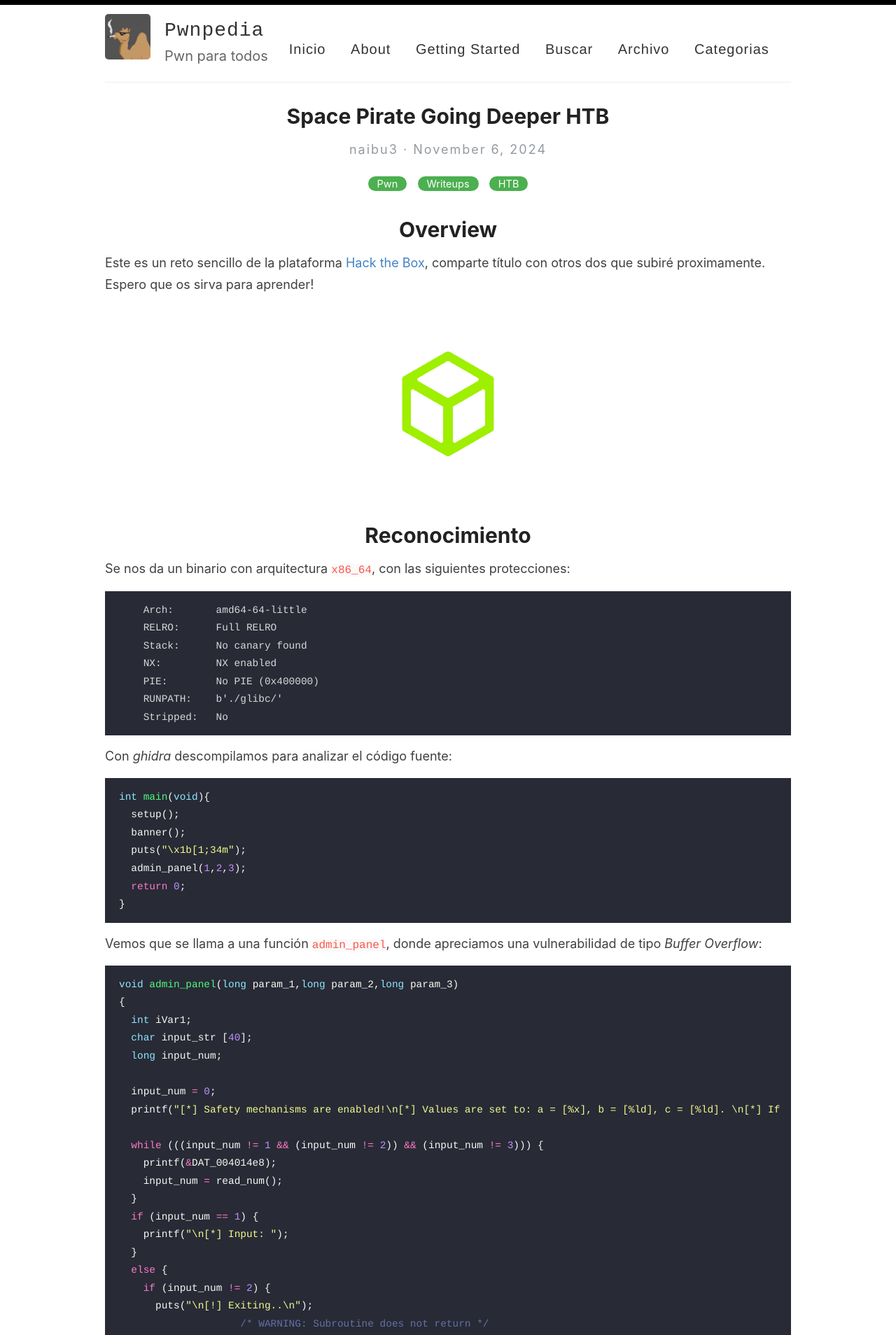
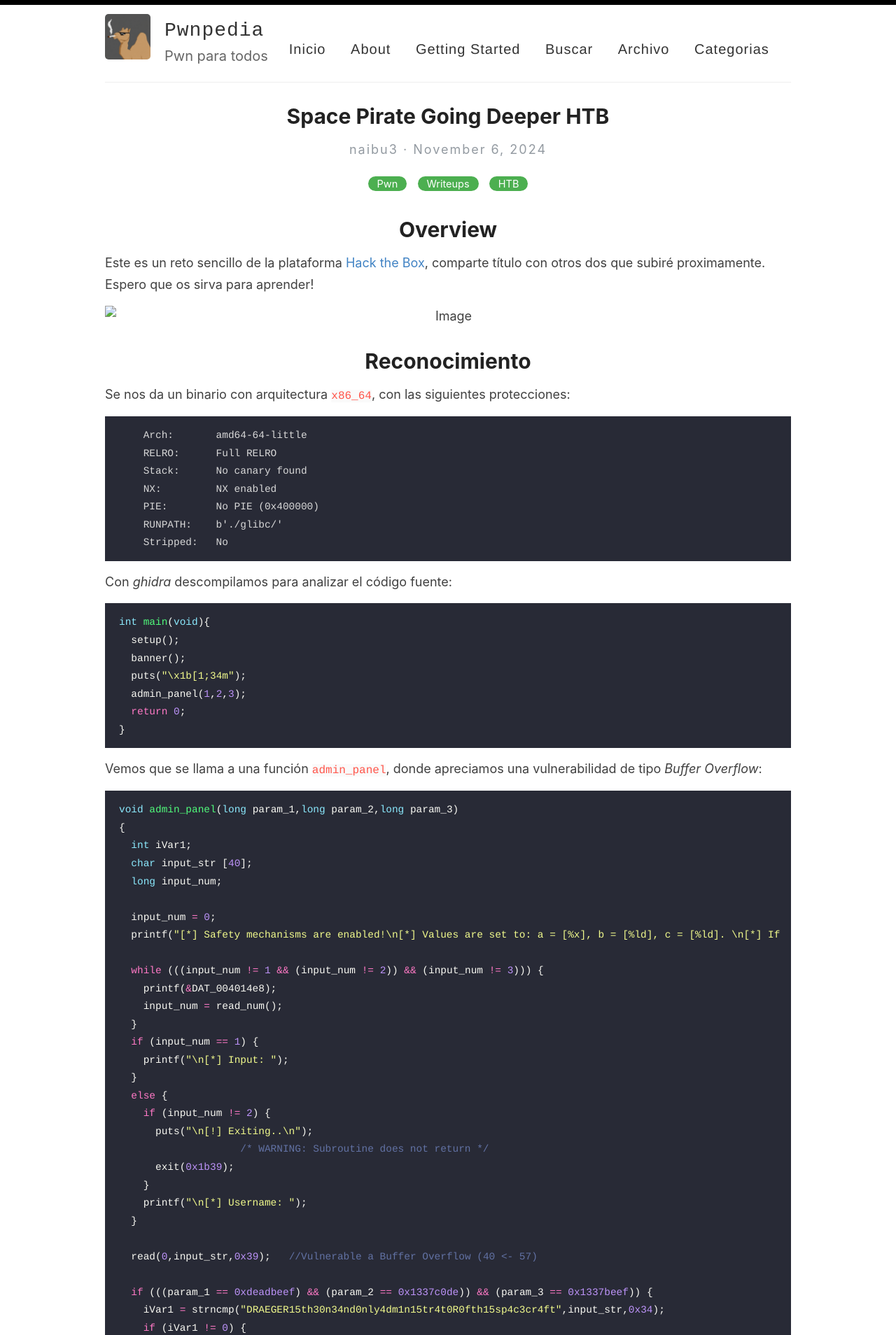
Before and after one commit to naibu3/naibu3.github.io, a Jekyll site: the page built from _posts/2024-11-06-Space-Pirate-Going-Deeper-HTB.md, in a window 1280 px wide. Shown: the top 1908 px of the page at 70% size. Built offline with Jekyll 4.4.1, drawn with Linux system fonts in a browser that asks for light colours; comment, search, counter and statistics services are not loaded.

Commit message:
Update 2024-11-06-Space-Pirate-Going-Deeper-HTB.md

```diff
--- a/_posts/2024-11-06-Space-Pirate-Going-Deeper-HTB.md
+++ b/_posts/2024-11-06-Space-Pirate-Going-Deeper-HTB.md
@@ -9,7 +9,7 @@
 
 Este es un reto sencillo de la plataforma [Hack the Box](https://app.hackthebox.com/challenges/Space%2520pirate%253A%2520Going%2520Deeper), comparte título con otros dos que subiré proximamente. Espero que os sirva para aprender!
 
-![Image]({{ site.baseurl }}/images/posts/HTB-logo.png)
+![Image]({{ site.baseurl }}/images/pages/HTB-logo.png)
 
 # Reconocimiento
 
```
